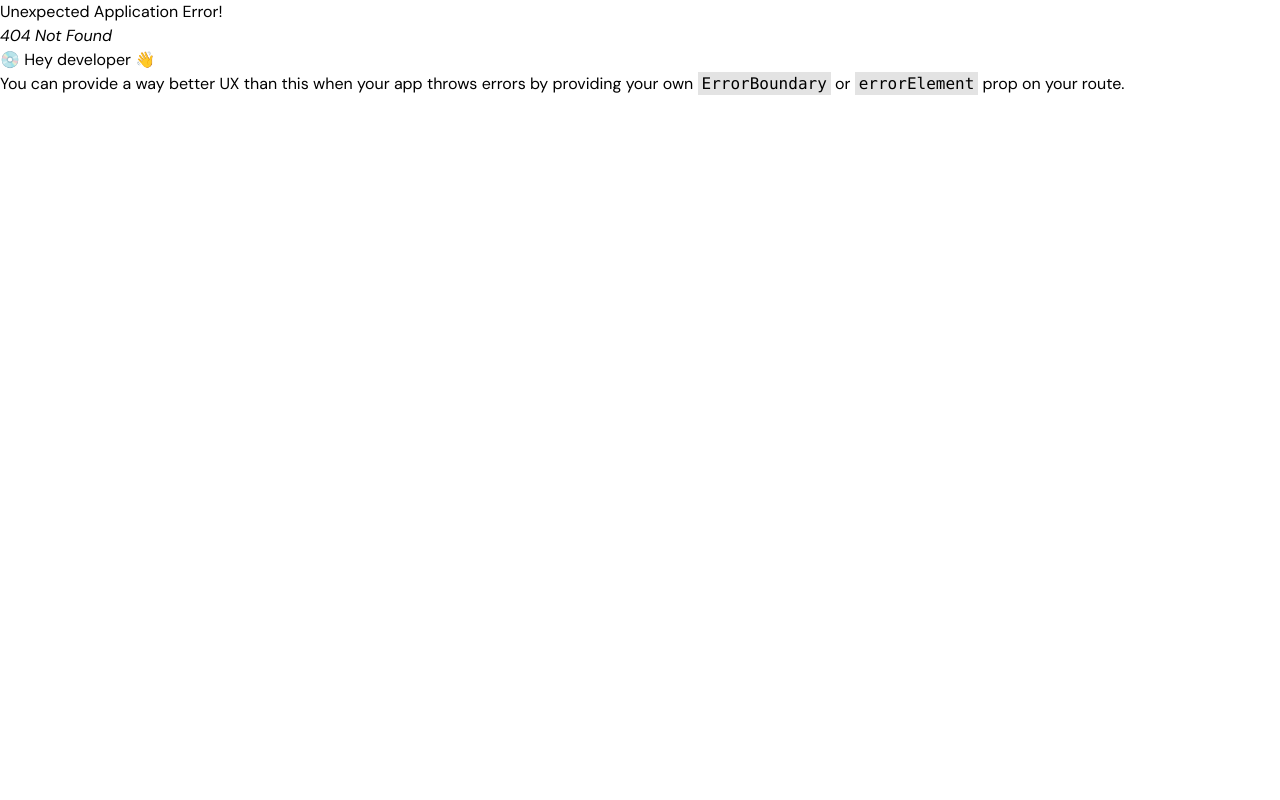
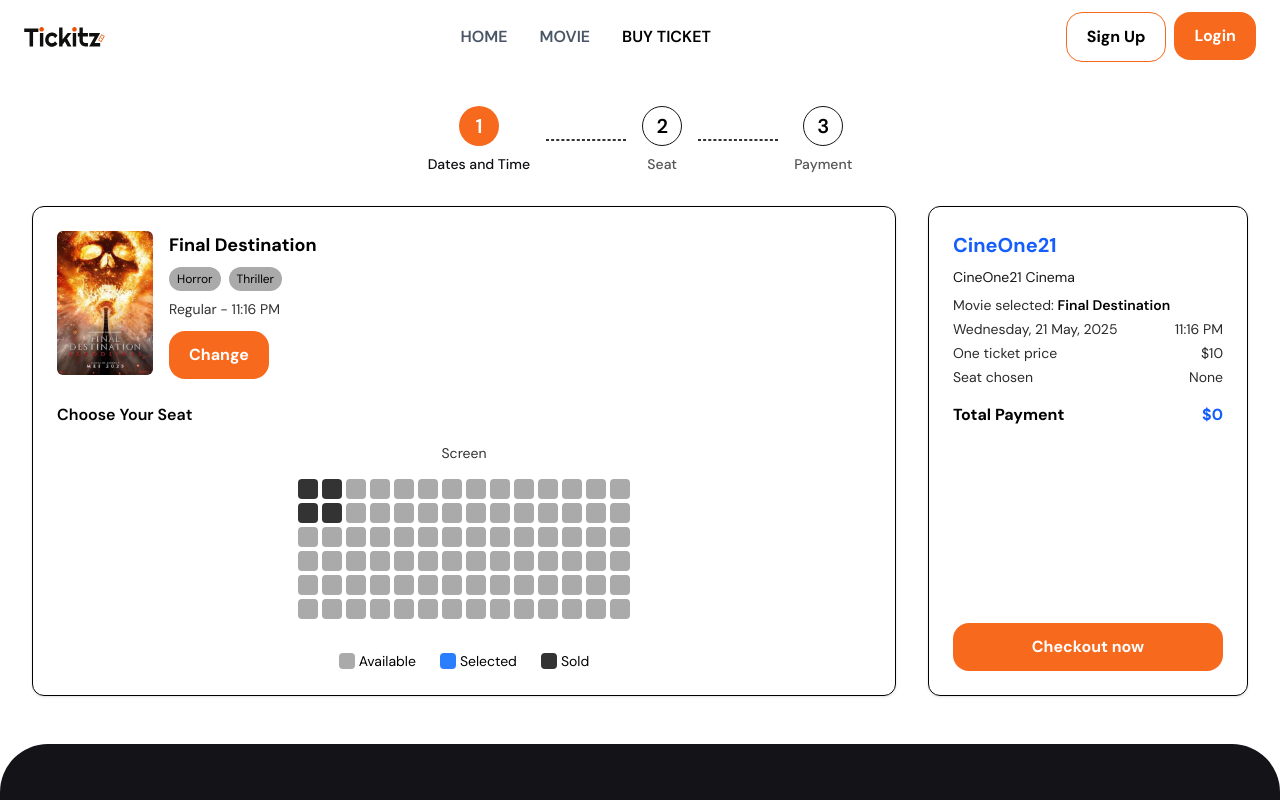
Before and after one commit to ranandasatria/fgo24-react-tickitz, a React (Vite) app: page /buyticket in a window 1280 px wide. Before the commit this address had no page. Shown: the top 800 px of the page. Built offline with nearby package versions, Linux system fonts and the light colour scheme.

Commit message:
feat: create select seat page

```diff
--- a/src/App.jsx
+++ b/src/App.jsx
@@ -4,6 +4,7 @@ import MoviePage from './pages/MoviePage';
 import MovieDetail from './pages/MovieDetail';
 import SignUp from './pages/SignUp';
 import Login from './pages/Login';
+import BuyTicket from './pages/BuyTicket';
 
 const router = createBrowserRouter([
   {
@@ -25,6 +26,10 @@ const router = createBrowserRouter([
   {
     path: '/login',
     element: <Login />
+  },
+  {
+    path: '/buyticket',
+    element: <BuyTicket />
   }
 ]);
 
--- /dev/null
+++ b/src/components/MovieInfoCard.jsx
@@ -0,0 +1,37 @@
+import React from 'react';
+import Button from './Button';
+
+const MovieCard = ({ movie, genres, time }) => {
+  const movieGenres = genres
+    .filter((genre) => movie?.genre_ids?.includes(genre.id))
+    .map((genre) => genre.name)
+    .slice(0, 2)
+
+  return (
+    <div className="flex gap-4 items-start mb-6">
+      <img
+        src={movie.poster_path}
+        alt={movie.title}
+        className="w-24 h-36 rounded-md object-cover"
+      />
+      <div className="flex flex-col justify-between">
+        <div>
+          <h2 className="text-lg font-bold">{movie?.title || 'Loading...'}</h2>
+          <div className="flex gap-2 my-2">
+            {movieGenres.map((genre, idx) => (
+              <span key={idx} className="text-xs bg-neutral-200 px-2 py-1 rounded-full">
+                {genre}
+              </span>
+            ))}
+          </div>
+          <p className="text-sm text-neutral-500">Regular - {time || 'Time'}</p>
+        </div>
+        <Button to="/movie" className="w-fit mt-3" variant="primary">
+          Change
+        </Button>
+      </div>
+    </div>
+  );
+};
+
+export default MovieCard;
--- a/src/components/Navbar.jsx
+++ b/src/components/Navbar.jsx
@@ -26,7 +26,7 @@ function Navbar() {
             {({ isActive }) => (isActive ? <div className="h-2 w-2 rounded-full bg-orange-500" /> : null)}
           </NavLink>
           <NavLink
-            to="/moviedetail"
+            to="/buyticket"
             className={({ isActive }) =>
               `flex flex-col items-center gap-1 ${isActive ? 'text-black' : 'text-gray-600'}`
             }
@@ -36,10 +36,10 @@ function Navbar() {
           </NavLink>
         </div>
         <div className="flex gap-2">
-          <Button variant="secondary" to="/">
+          <Button variant="secondary" to="/signup">
             Sign Up
           </Button>
-          <Button variant="primary" to="/">
+          <Button variant="primary" to="/login">
             Login
           </Button>
         </div>
--- a/src/components/NowPlayingSection.jsx
+++ b/src/components/NowPlayingSection.jsx
@@ -75,7 +75,7 @@ export default function NowPlayingSection() {
           style={{ width: `${Math.min(scrollPosition, 100)}%` }}
         ></div>
       </div>
-      <Button variant="primary" to="/nowshowing">
+      <Button variant="primary" to="/movie">
         View All
       </Button>
     </div>
--- /dev/null
+++ b/src/components/SeatGrid.jsx
@@ -0,0 +1,64 @@
+import React from 'react';
+
+const SeatGrid = ({ selectedSeats, onSeatToggle }) => {
+
+  const soldSeats = ['A1', 'A2', 'B1', 'B2'];
+
+  const seats = [];
+  for (let row = 0; row < 6; row++) {
+    for (let col = 1; col <= 14; col++) {
+      const seat = String.fromCharCode(65 + row) + col;
+      seats.push(seat);
+    }
+  }
+
+  return (
+    <div className="flex flex-col items-center gap-4">
+      <p className="text-sm text-neutral-500">Screen</p>
+      <div className="grid grid-cols-14 gap-1">
+        {seats.map((key) => {
+          const isSold = soldSeats.includes(key)
+          const isSelected = selectedSeats.includes(key)
+
+          let bg = 'bg-neutral-200'
+          if (isSold) bg = 'bg-neutral-500'
+          else if (isSelected) bg = 'bg-blue-500'
+
+          return (
+            <label key={key} className="relative">
+              <input
+                type="checkbox"
+                checked={isSelected}
+                onChange={() => !isSold && onSeatToggle(key)}
+                disabled={isSold}
+                className="absolute opacity-0"
+              />
+              <div
+                className={`w-5 h-5 ${bg} rounded-sm transition-all duration-200 ${
+                  !isSold ? 'hover:scale-110 hover:border hover:border-blue-300' : ''
+                }`}
+                title={key}
+              />
+            </label>
+          )
+        })}
+      </div>
+      <div className="flex gap-6 mt-4 text-sm">
+        <div className="flex items-center gap-1">
+          <div className="w-4 h-4 bg-neutral-200 rounded-sm" />
+          Available
+        </div>
+        <div className="flex items-center gap-1">
+          <div className="w-4 h-4 bg-blue-500 rounded-sm" />
+          Selected
+        </div>
+        <div className="flex items-center gap-1">
+          <div className="w-4 h-4 bg-neutral-500 rounded-sm" />
+          Sold
+        </div>
+      </div>
+    </div>
+  )
+};
+
+export default SeatGrid;
--- /dev/null
+++ b/src/components/SummaryCard.jsx
@@ -0,0 +1,36 @@
+import React from 'react';
+import Button from './Button';
+
+const SummaryCard = ({ cinema, movieTitle, date, time, ticketPrice, seats, total }) => {
+  return (
+    <div className="w-full lg:w-80 border rounded-xl shadow p-6 flex flex-col justify-between">
+      <div>
+        <h2 className="text-xl font-bold mb-2 text-blue-600">{cinema}</h2>
+        <p className="text-sm text-neutral-700 mb-2">{cinema} Cinema</p>
+
+        <div className="text-sm text-neutral-600 mb-1">
+          Movie selected: <span className="font-semibold text-black">{movieTitle}</span>
+        </div>
+        <div className="text-sm text-neutral-600 mb-1">
+          {date} <span className="float-right">{time}</span>
+        </div>
+        <div className="text-sm text-neutral-600 mb-1">
+          One ticket price <span className="float-right">${ticketPrice}</span>
+        </div>
+        <div className="text-sm text-neutral-600 mb-1">
+          Seat chosen <span className="float-right">{seats.length > 0 ? seats.join(', ') : 'None'}</span>
+        </div>
+        <div className="text-md font-bold mt-4">
+          Total Payment <span className="float-right text-blue-600">${total}</span>
+        </div>
+      </div>
+      <div className="mt-6">
+        <Button to="/checkout" variant="primary" className="w-full">
+          Checkout now
+        </Button>
+      </div>
+    </div>
+  );
+};
+
+export default SummaryCard;
--- a/src/components/UpcomingMoviesSection.jsx
+++ b/src/components/UpcomingMoviesSection.jsx
@@ -70,7 +70,7 @@ export default function UpcomingMoviesSection() {
                   />
                 </button>
               </div>
-              <Button variant="primary" to="/nowshowing">
+              <Button variant="primary" to="/movie">
                 View All
               </Button>
             </div>
--- /dev/null
+++ b/src/pages/BuyTicket.jsx
@@ -0,0 +1,84 @@
+import React, { useState } from 'react';
+import Navbar from '../components/Navbar';
+import FooterSection from '../components/FooterSection';
+import IconRound from '../components/Icon';
+import MovieCard from '../components/MovieInfoCard';
+import SeatGrid from '../components/SeatGrid';
+import SummaryCard from '../components/SummaryCard';
+
+function BuyTicket() {
+
+  const dummyMovie = {
+    title: 'Final Destination',
+    poster_path: '/assets/finaldestination.png',
+    genre_ids: [27, 53]
+  };
+
+  const dummyGenres = [
+    { id: 27, name: 'Horror' },
+    { id: 53, name: 'Thriller' },
+  ]
+
+
+  const [selectedSeats, setSelectedSeats] = useState([])
+
+
+  const handleSeatToggle = (seat) => {
+    setSelectedSeats((prev) =>
+      prev.includes(seat) ? prev.filter((s) => s !== seat) : [...prev, seat]
+    );
+  };
+
+  return (
+    <>
+      <Navbar />
+      <div className="flex gap-4 items-center justify-center my-8">
+        <div className="flex flex-col justify-center items-center gap-2">
+          <IconRound variant="primary">1</IconRound>
+          <p className="body-3-medium text-black-600">Dates and Time</p>
+        </div>
+        <div className="w-20 border border-dashed border-neutral-500"></div>
+        <div className="flex flex-col justify-center items-center gap-2">
+          <IconRound variant="secondary">2</IconRound>
+          <p className="body-3-medium text-neutral-400">Seat</p>
+        </div>
+        <div className="w-20 border border-dashed border-neutral-500"></div>
+        <div className="flex flex-col justify-center items-center gap-2">
+          <IconRound variant="secondary">3</IconRound>
+          <p className="body-3-medium text-neutral-400">Payment</p>
+        </div>
+      </div>
+
+      <div className="flex flex-col lg:flex-row justify-between gap-8 px-8 mb-12">
+
+        <div className="flex-1 border rounded-xl shadow p-6">
+          <MovieCard
+            movie={dummyMovie}
+            genres={dummyGenres}
+            time="11:16 PM"
+          />
+          <h3 className="font-semibold mb-4">Choose Your Seat</h3>
+          <SeatGrid
+            selectedSeats={selectedSeats}
+            onSeatToggle={handleSeatToggle}
+          />
+        </div>
+
+
+        <SummaryCard
+          cinema="CineOne21"
+          movieTitle={dummyMovie.title}
+          date="Wednesday, 21 May, 2025"
+          time="11:16 PM"
+          ticketPrice={10}
+          seats={selectedSeats}
+          total={selectedSeats.length * 10}
+        />
+      </div>
+
+      <FooterSection />
+    </>
+  );
+}
+
+export default BuyTicket;
--- a/src/pages/MovieDetail.jsx
+++ b/src/pages/MovieDetail.jsx
@@ -8,28 +8,24 @@ import InputRadio from '../components/InputRadio';
 import FetchMovieAPI from '../components/FetchMovie';
 
 function MovieDetail() {
-  const { id } = useParams()
-
-  const { genres, fetchMovieDetails } = FetchMovieAPI()
-
-  const [movie, setMovie] = useState(null)
-
-  const [selectedCinema, setSelectedCinema] = useState('')
+  const { id } = useParams();
+  const { genres, fetchMovieDetails } = FetchMovieAPI();
+  const [movie, setMovie] = useState(null);
+  const [selectedCinema, setSelectedCinema] = useState('');
 
   useEffect(() => {
     async function loadMovieDetails() {
-      const details = await fetchMovieDetails(id)
-      setMovie(details)
+      const details = await fetchMovieDetails(id);
+      setMovie(details);
     }
-    loadMovieDetails()
-  }, [id, fetchMovieDetails])
+    loadMovieDetails();
+  }, [id, fetchMovieDetails]);
 
-
-  const movieGenre = genres.find((genre) => movie?.genre_ids?.includes(genre.id))?.name
+  const movieGenre = genres.find((genre) => movie?.genre_ids?.includes(genre.id))?.name;
 
   const handleCinemaChange = (value) => {
-    setSelectedCinema(value)
-  }
+    setSelectedCinema(value);
+  };
 
   return (
     <>
@@ -42,7 +38,7 @@ function MovieDetail() {
             backgroundSize: 'cover',
             backgroundRepeat: 'no-repeat',
             backgroundPosition: 'center',
-            borderRadius: '2rem'
+            borderRadius: '2rem',
           }}
         >
           <div className="flex w-[53.1875rem] flex-col justify-end gap-4">
@@ -71,7 +67,9 @@ function MovieDetail() {
             <div className="flex flex-col items-start gap-2">
               <div className="body-1-regular text-black-500">Duration</div>
               <div className="headline-3-bold">
-                {movie?.runtime ? `${Math.floor(movie.runtime / 60)} hours ${movie.runtime % 60} minutes` : ''}
+                {movie?.runtime
+                  ? `${Math.floor(movie.runtime / 60)} hours ${movie.runtime % 60} minutes`
+                  : ''}
               </div>
             </div>
           </div>
@@ -90,7 +88,9 @@ function MovieDetail() {
       <div className="flex p-20 flex-col items-start gap-10 self-stretch bg-neutral-100 rounded-4xl mb-8">
         <div className="flex items-center gap-[3.75rem] w-full justify-between">
           <h1 className="headline-1-bold text-black-800">Book Tickets</h1>
-          <Button variant="primary">BOOK NOW</Button>
+          <Button variant="primary" to="/buyticket">
+            BOOK NOW
+          </Button>
         </div>
         <div className="flex items-center gap-8 self-stretch">
           <div className="flex w-96 flex-col items-start gap-4">
@@ -153,7 +153,7 @@ function MovieDetail() {
               checked={selectedCinema === 'hiflix'}
               onChange={() => handleCinemaChange('hiflix')}
             />
-             <InputRadio
+            <InputRadio
               htmlFor="ebuid1"
               src="/assets/ebugray.svg"
               id="ebuid1"
```
Also changed, not shown: 1 other file (tests, documents, lock files or other folders).
